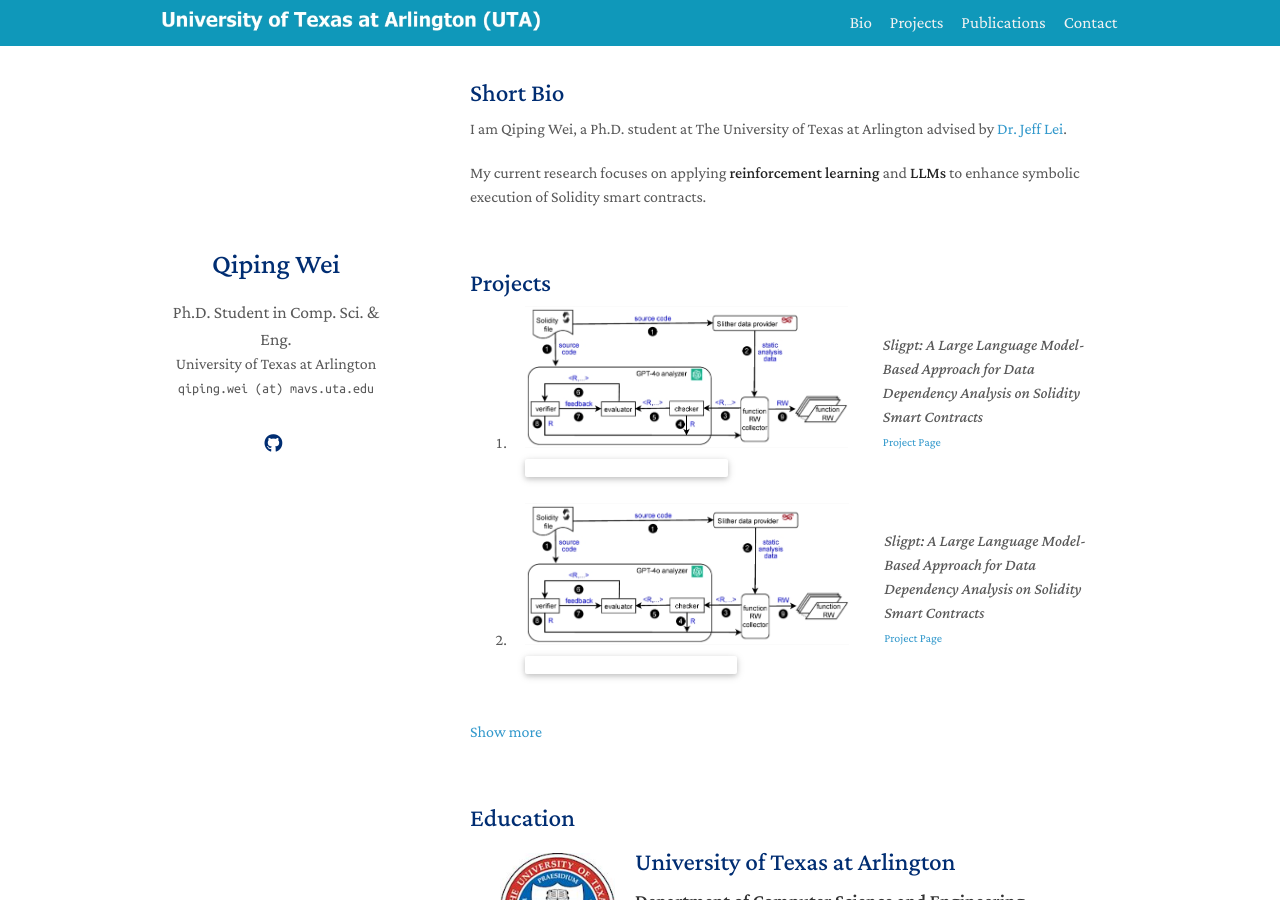
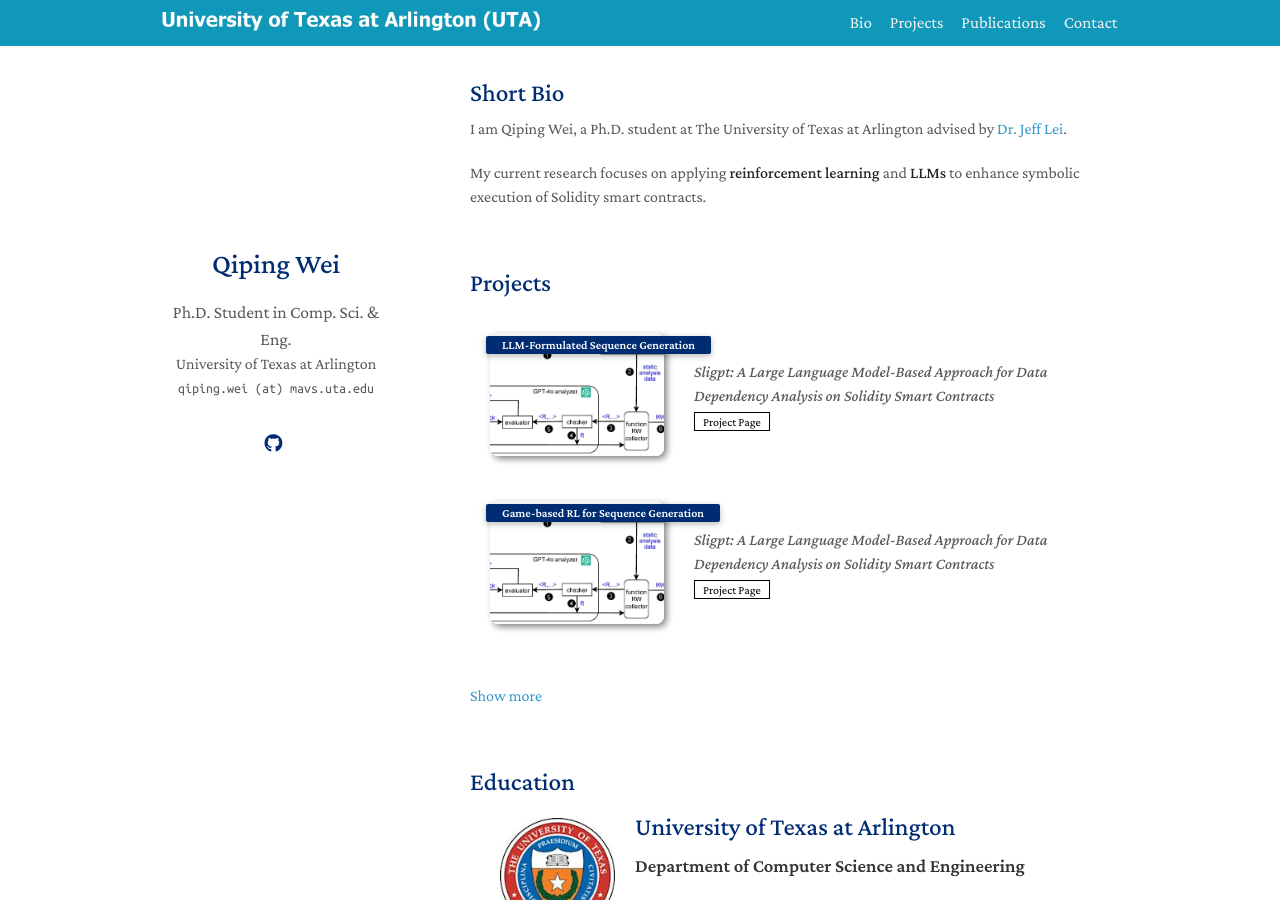
Before and after one commit to Qiana0223/qiana0223.github.io, a Jekyll site: the page built from index.md, in a window 1280 px wide and 900 px high. Built offline with Jekyll 4.4.1, drawn with Linux system fonts in a browser that asks for light colours; a style sheet for code colours, icons or effects is not loaded.

Commit message:
add proj.css in homepage.html

```diff
--- a/_layouts/homepage.html
+++ b/_layouts/homepage.html
@@ -28,7 +28,7 @@
     <link rel="stylesheet" href="./assets/css/style.css">
     <link rel="stylesheet" href="./assets/css/pub.css">
     <link rel="stylesheet" href="./assets/css/nav.css">
-
+     <link rel="stylesheet" href="./assets/css/proj.css">
     <script src="./assets/js/github-stars.js"></script>
     <script type="text/javascript" src="./assets/js/jquery.js"></script>
     <script src="./assets/js/favicon-switcher.js" type="application/javascript"></script>
```
